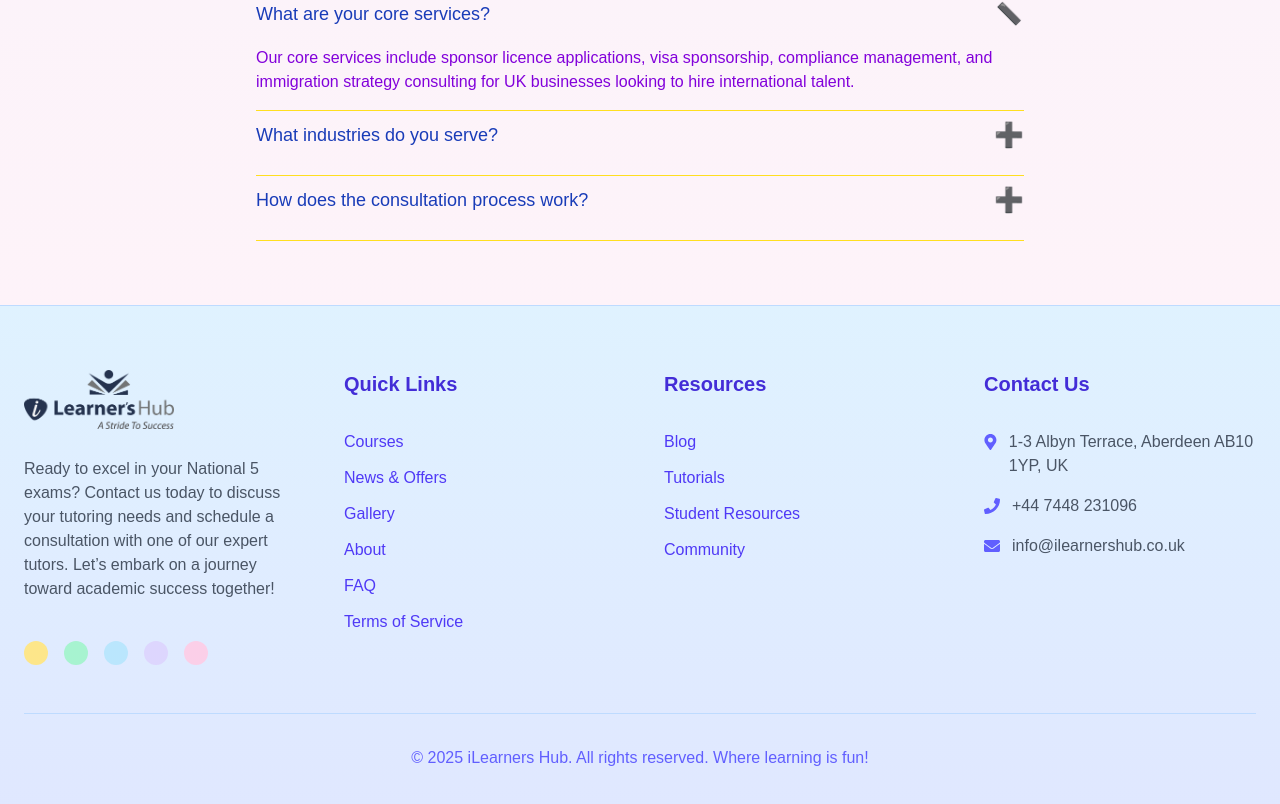
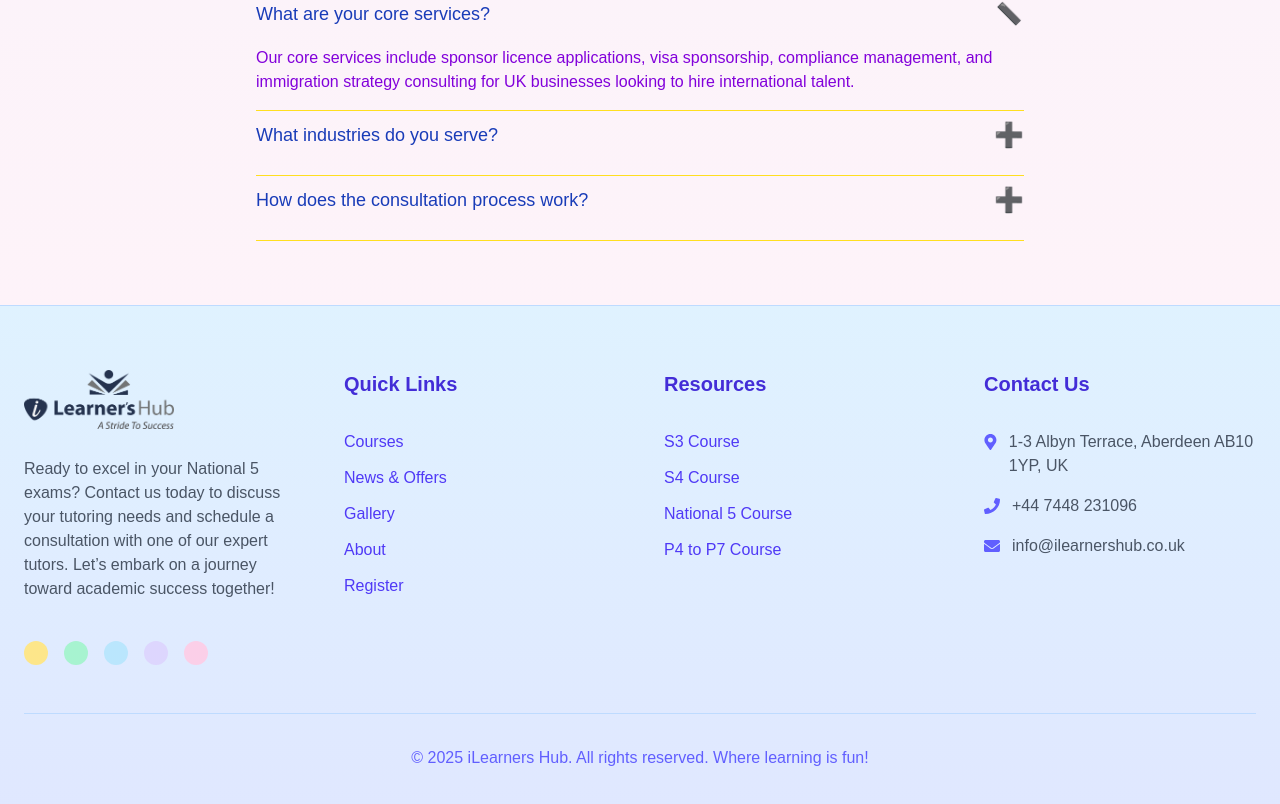
Before and after one commit to MoyasiGinko/iLearners-Hub, a Next.js app: page / in a window 1280 px wide. Shown: the part 5075-5879 px from the top of the page. Built offline with nearby package versions, Linux system fonts and the light colour scheme.

Commit message:
Update index.tsx

```diff
--- a/components/main/footer/index.tsx
+++ b/components/main/footer/index.tsx
@@ -11,15 +11,14 @@ const Footer = () => {
     { label: "News & Offers", href: "/news-offers" },
     { label: "Gallery", href: "/gallery" },
     { label: "About", href: "/about" },
-    { label: "FAQ", href: "/faq" },
-    { label: "Terms of Service", href: "/terms" },
+    { label: "Register", href: "/register" },
   ];
 
   const resourceLinks = [
-    { label: "Blog", href: "/blog" },
-    { label: "Tutorials", href: "/tutorials" },
-    { label: "Student Resources", href: "/resources" },
-    { label: "Community", href: "/community" },
+    { label: "S3 Course", href: "/courses" },
+    { label: "S4 Course", href: "/courses" },
+    { label: "National 5 Course", href: "/courses" },
+    { label: "P4 to P7 Course", href: "/courses" },
   ];
 
   const currentYear = new Date().getFullYear();
```
